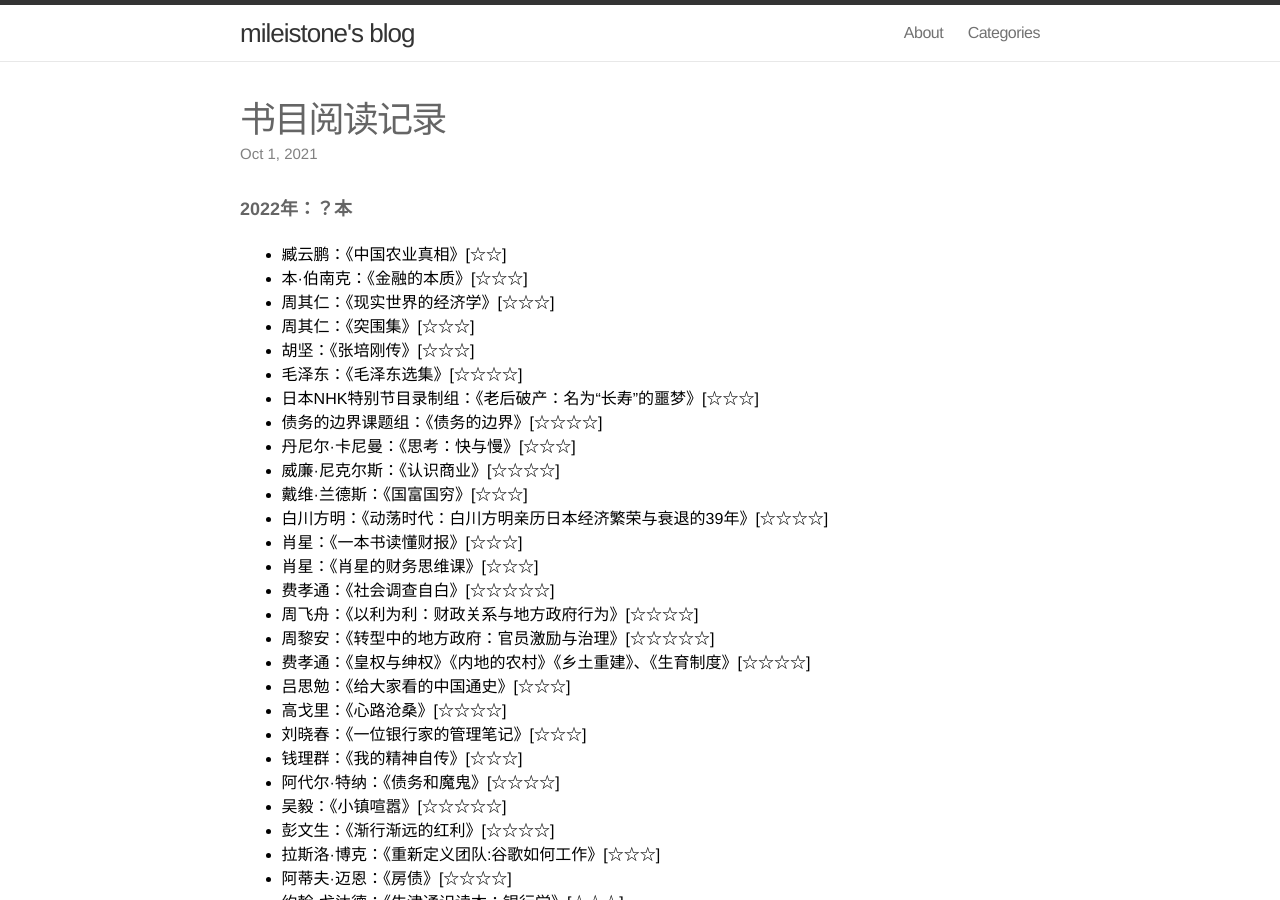
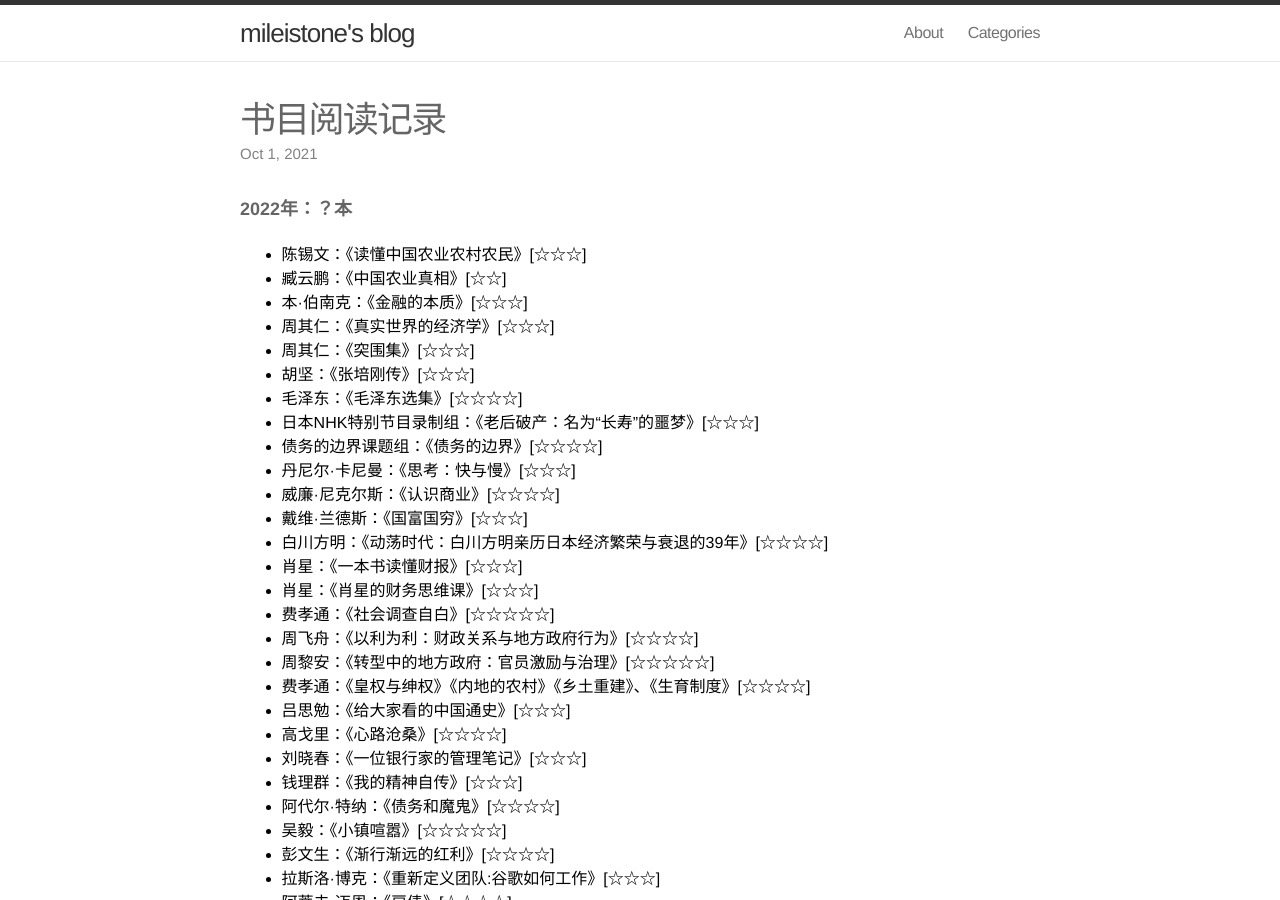
Before and after one commit to mileistone/mileistone.github.io, a Jekyll site: the page built from _posts/2021-10-01-books.md, in a window 1280 px wide and 900 px high. Built offline with Jekyll 4.4.1, drawn with Linux system fonts in a browser that asks for light colours.

Commit message:
Update 2021-10-01-books.md

```diff
--- a/_posts/2021-10-01-books.md
+++ b/_posts/2021-10-01-books.md
@@ -8,9 +8,10 @@ date: 2021-10-01 22:00:00
 ---
 
 ##### 2022年：？本
+- 陈锡文：《读懂中国农业农村农民》[☆☆☆]
 - 臧云鹏：《中国农业真相》[☆☆]
 - 本·伯南克：《金融的本质》[☆☆☆]
-- 周其仁：《现实世界的经济学》[☆☆☆]
+- 周其仁：《真实世界的经济学》[☆☆☆]
 - 周其仁：《突围集》[☆☆☆]
 - 胡坚：《张培刚传》[☆☆☆]
 - 毛泽东：《毛泽东选集》[☆☆☆☆]
```
